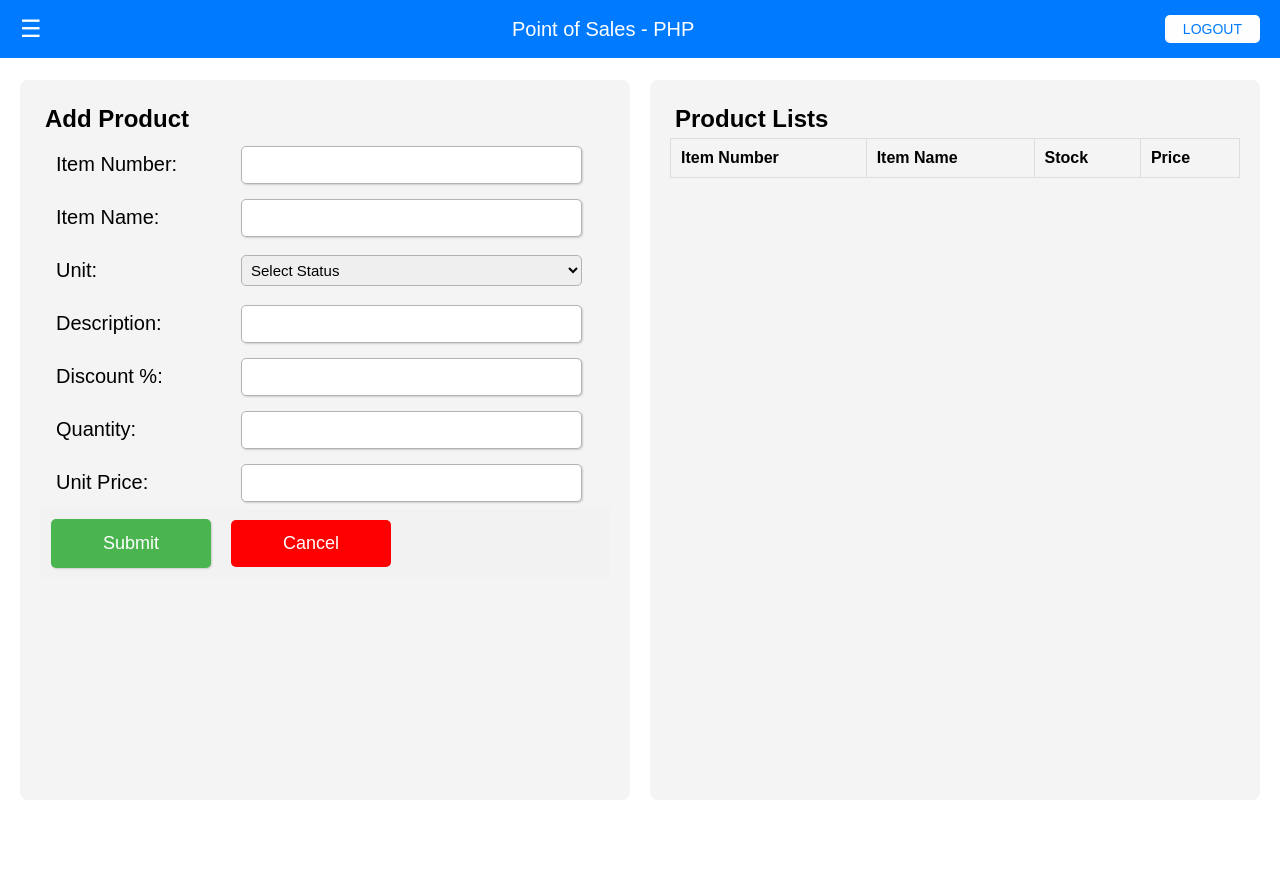
After one commit to extraordinesto/advance_pos, a PHP site: page /generate_qr/add_item.php in a window 1280 px wide. The commit adds this page. Run offline with PHP 8.4, Linux system fonts and the light colour scheme; lists and menus that the app fills with data are empty.

Commit message:
deliver and add item/ ? Feature only

```diff
--- /dev/null
+++ b/add_item.php
@@ -0,0 +1,162 @@
+<?php
+include 'inc/header.php';
+
+?>
+<style>
+    tbody tr:nth-child(odd) {
+        background-color: rgb(233, 233, 233);
+    }
+
+    table {
+        border-radius: 10px;
+    }
+
+    .form-group select {
+        width: 60%;
+    }
+</style>
+<link rel="stylesheet" href="./css/padd.css">
+<div class="content-container">
+    <div class="content">
+        <h2>Add Product</h2>
+        <form method="post" action="">
+            <?php if (!empty($exists)): ?>
+                <p class="exists"><?php echo $exists; ?></p>
+            <?php endif; ?>
+
+            <div class="form-group">
+                <label for="itemNumber" class="itemNumber">Item Number: </label>
+                <input type="text" id="itemNumber" name="itemNumber" required>
+            </div>
+
+            <div class="form-group">
+                <label for="itemName" class="itemName">Item Name: </label>
+                <input type="text" id="itemName" name="itemName" required>
+            </div>
+
+            <div class="form-group">
+                <label for="status" class="status">Unit: </label>
+                <select id="status" required>
+                    <option value="">Select Status </option>
+                    <option value="Active">Active</option>
+                    <option value="Disable">Disable</option>
+                </select>
+            </div>
+
+            <div class="form-group">
+                <label for="description" class="description">Description: </label>
+                <input type="text" id="description" name="description">
+            </div>
+
+            <div class="form-group">
+                <label for="discount" class="discount">Discount %: </label>
+                <input type="number" id="discount" name="discount" required>
+            </div>
+
+            <div class="form-group">
+                <label for="stock" class="stock">Quantity: </label>
+                <input type="number" id="stock" name="stock" required>
+            </div>
+
+            <div class="form-group">
+                <label for="unitPrice" class="unitPrice">Unit Price: </label>
+                <input type="number" id="unitPrice" name="unitPrice" required>
+            </div>
+
+            <div class="bot">
+                <input type="submit" value="Submit" class="sub">
+                <a href="./index.php" class="can">Cancel</a>
+            </div>
+        </form>
+    </div>
+
+    <div class="content">
+        <h2>Product Lists</h2>
+        <table id="salesTable">
+            <thead>
+                <tr>
+                    <th>Item Number</th>
+                    <th>Item Name</th>
+                    <th>Stock</th>
+                    <th>Price</th>
+                </tr>
+            </thead>
+            <tbody id="display_product"></tbody>
+        </table>
+    </div>
+</div>
+<script src="https://code.jquery.com/jquery-3.6.0.min.js"></script>
+<script>
+    document.addEventListener("DOMContentLoaded", function() {
+        fetchProducts();
+
+        document.querySelector("form").addEventListener("submit", function(event) {
+            event.preventDefault();
+            addProduct();
+        });
+    });
+
+    function fetchProducts() {
+        fetch("http://127.0.0.1:5000/api/item")
+            .then(response => response.json())
+            .then(data => displayProducts(data))
+            .catch(error => console.error("Error fetching products:", error));
+    }
+
+    function displayProducts(add_products) {
+        let tableBody = document.getElementById("display_product");
+        tableBody.innerHTML = ""; // Clear existing data
+
+        add_products.forEach(product => {
+            let row = document.createElement("tr");
+            row.innerHTML = `
+            <td>${product.itemNumber}</td>
+            <td>${product.itemName}</td>
+            <td>${product.stock}</td>
+            <td>${product.unitPrice}</td>
+        `;
+            tableBody.appendChild(row);
+        });
+    }
+
+    function addProduct() {
+        let itemNumber = document.getElementById("itemNumber").value;
+        let itemName = document.getElementById("itemName").value;
+        let discount = document.getElementById("discount").value;
+        let stock = document.getElementById("stock").value;
+        let unitPrice = document.getElementById("unitPrice").value;
+        let status = document.getElementById("status").value;
+        let description = document.getElementById("description").value;
+
+        if (!itemNumber || !itemName || !discount || !stock || !unitPrice || !status) {
+            alert("All fields are required.");
+            return;
+        }
+
+        fetch("http://127.0.0.1:5000/api/ims/add_item", {
+                method: "POST",
+                headers: {
+                    "Content-Type": "application/json"
+                },
+                body: JSON.stringify({
+                    itemNumber,
+                    itemName,
+                    discount,
+                    stock,
+                    unitPrice,
+                    status,
+                    description
+                }),
+            })
+            .then(response => response.json())
+            .then(data => {
+                alert(data.message);
+                document.querySelector("form").reset();
+                fetchProducts();
+            })
+            .catch(error => console.error("Error adding product:", error));
+    }
+</script>
+<script defer src="./js/script.js"></script>
+
+<? include './inc/footer.php'; ?>
--- a/inc/header.php
+++ b/inc/header.php
@@ -20,7 +20,7 @@
         <li><a href="./report.php">Report</a></li>
       </ul>
       <ul>
-        <li><a href="./add_product.php">Add Product</a></li>
+        <li><a href="./add_item.php">Add Item</a></li>
       </ul>
       <ul>
         <li><a href="./deliver.php">Deliver</a></li>
```
Also changed, not shown: deliver.php (+19 -16 lines), qrcodes/18.png (added), 1 other file.
